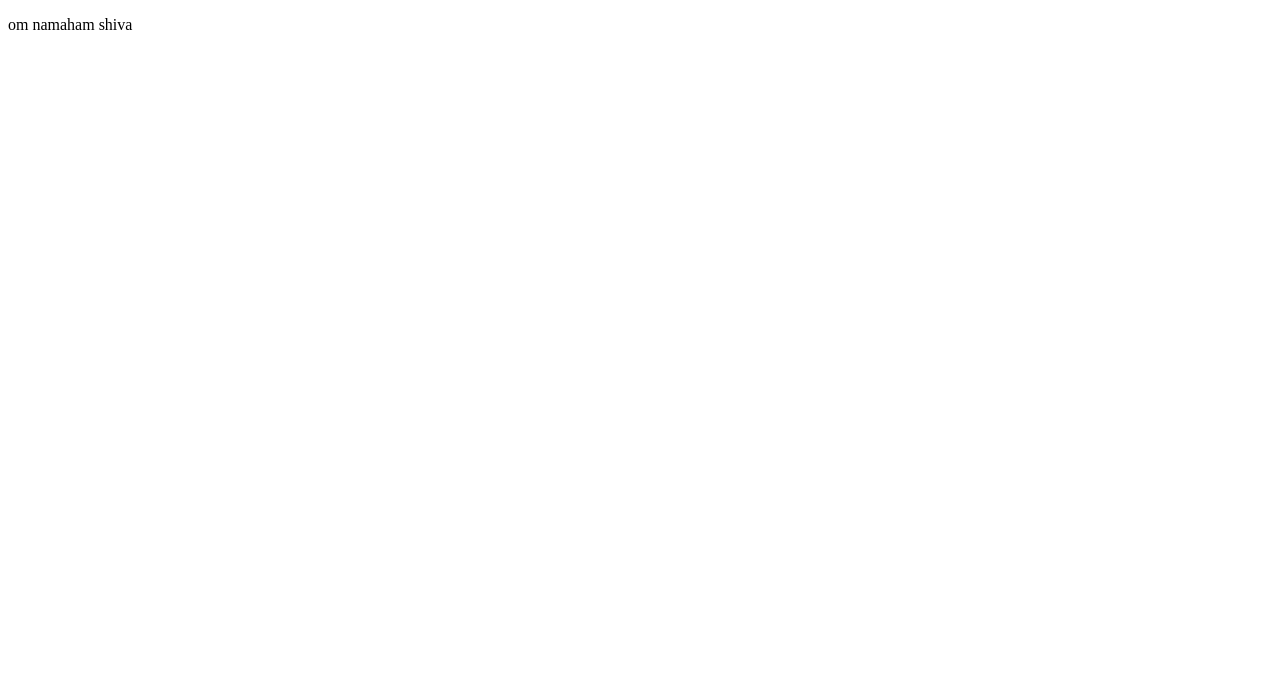
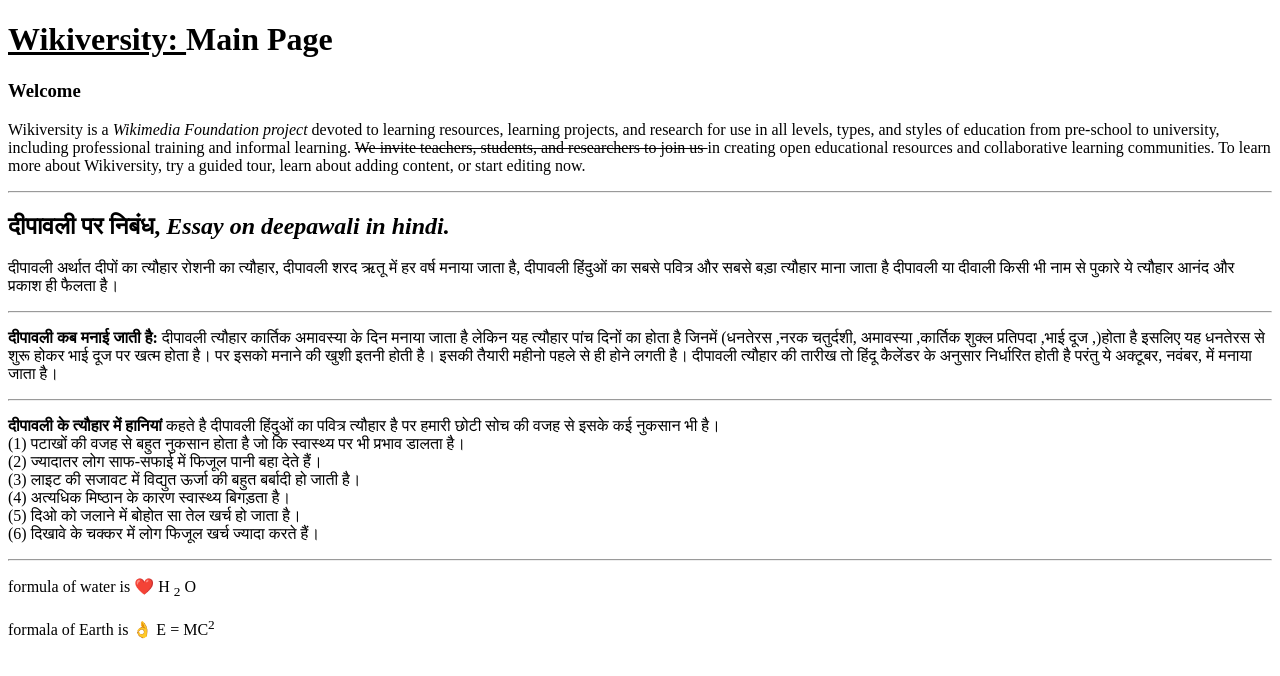
Before and after one commit to Divyyanshu/All_Html, a plain HTML site: page index.html in a window 1280 px wide. Drawn offline with Linux system fonts and the light colour scheme.

Commit message:
third commit;

```diff
--- a/index.html
+++ b/index.html
@@ -1,11 +1,47 @@
 <!DOCTYPE html>
 <html lang="en">
+
 <head>
     <meta charset="UTF-8">
     <meta name="viewport" content="width=device-width, initial-scale=1.0">
     <title>jai shree ram</title>
 </head>
+
 <body>
-    <p>om namaham shiva</p>
+    <h1> <u> Wikiversity: </u> Main Page </h1>
+    <h3>Welcome</h3>
+    <p>Wikiversity is a <em>Wikimedia Foundation project</em> devoted to learning resources, learning projects, and
+        research for
+        use in all levels, types, and styles of education from pre-school to university, including professional training
+        and informal learning. <s> We invite teachers, students, and researchers to join us </s> in creating open educational
+        resources and collaborative learning communities. To learn more about Wikiversity, try a guided tour, learn
+        about adding content, or start editing now.</p>
+    <hr>
+    <h2> दीपावली पर निबंध, <em> Essay on deepawali in hindi. </em></h2>
+    <p>दीपावली अर्थात दीपों का त्यौहार रोशनी का त्यौहार, दीपावली शरद ऋतू में हर वर्ष मनाया जाता है, दीपावली हिंदुओं का
+        सबसे पवित्र और सबसे बड़ा त्यौहार माना जाता है दीपावली या दीवाली किसी भी नाम से पुकारे ये त्यौहार आनंद और प्रकाश
+        ही फैलता है।
+    </p>
+    <hr>
+    <p> <strong> दीपावली कब मनाई जाती है: </strong> दीपावली त्यौहार कार्तिक अमावस्या के दिन मनाया जाता है लेकिन यह
+        त्यौहार
+        पांच दिनों का होता है जिनमें (धनतेरस ,नरक चतुर्दशी, अमावस्या ,कार्तिक शुक्ल प्रतिपदा ,भाई दूज ,)होता है इसलिए यह
+        धनतेरस से शुरू होकर भाई दूज पर खत्म होता है। पर इसको मनाने की खुशी इतनी होती है। इसकी तैयारी महीनो पहले से ही
+        होने लगती है। दीपावली त्यौहार की तारीख तो हिंदू कैलेंडर के अनुसार निर्धारित होती है परंतु ये अक्टूबर, नवंबर, में
+        मनाया जाता है।</p>
+    <hr>
+    <p> <strong> दीपावली के त्यौहार में हानियां</strong>
+
+        कहते है दीपावली हिंदुओं का पवित्र त्यौहार है पर हमारी छोटी सोच की वजह से इसके कई नुकसान भी है। <br>
+        (1) पटाखों की वजह से बहुत नुकसान होता है जो कि स्वास्थ्य पर भी प्रभाव डालता है। <br>
+        (2) ज्यादातर लोग साफ-सफाई में फिजूल पानी बहा देते हैं। <br>
+        (3) लाइट की सजावट में विद्युत ऊर्जा की बहुत बर्बादी हो जाती है। <br>
+        (4) अत्यधिक मिष्ठान के कारण स्वास्थ्य बिगड़ता है। <br>
+        (5) दिओ को जलाने में बोहोत सा तेल खर्च हो जाता है। <br>
+        (6) दिखावे के चक्कर में लोग फिजूल खर्च ज्यादा करते हैं।</p>
+    <hr>
+    <p> formula of water is ❤️ H <sub>2</sub> O</p>
+    <p>formala of Earth is 👌 E = MC<sup>2</sup></p>
 </body>
+
 </html>
```
